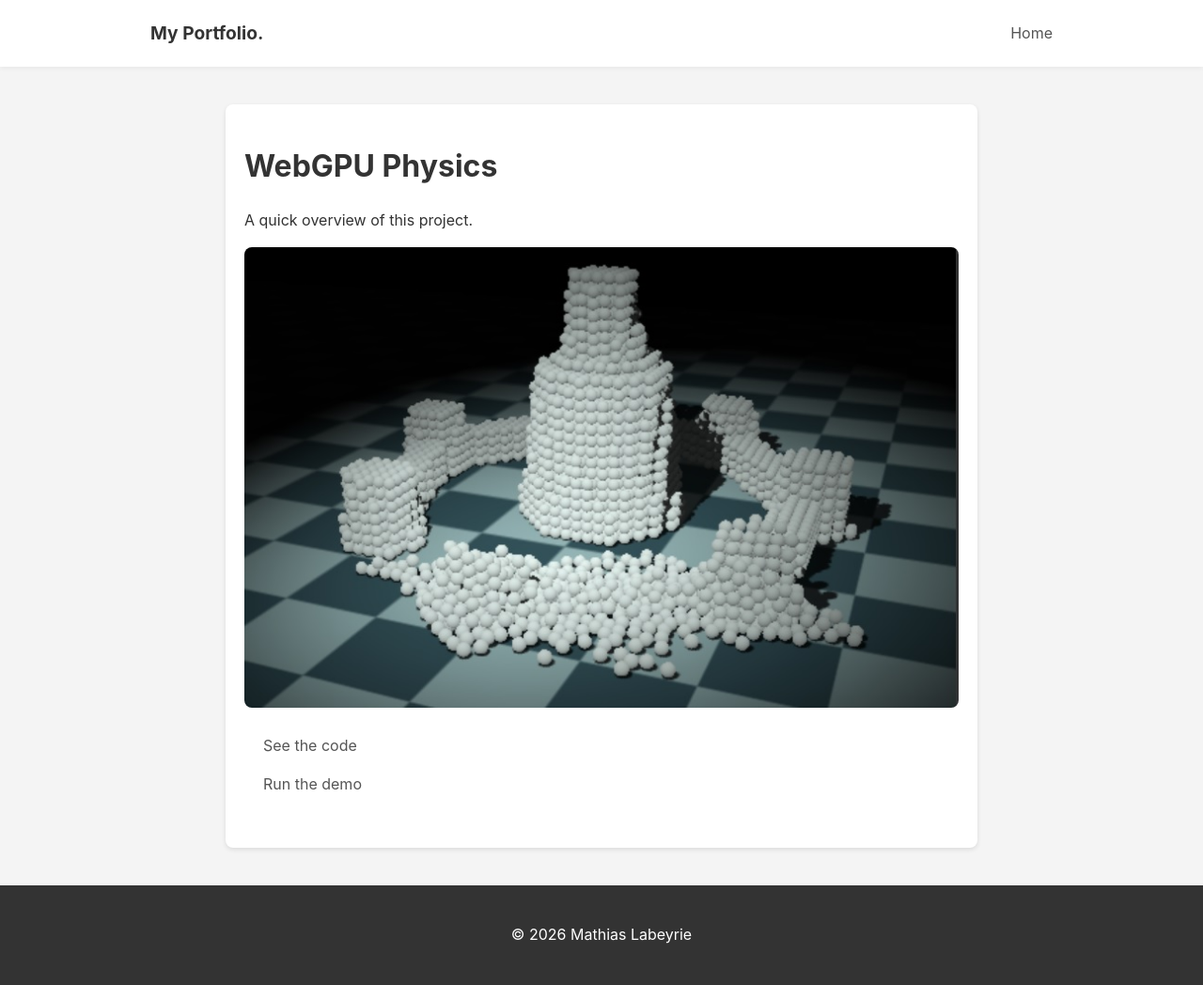
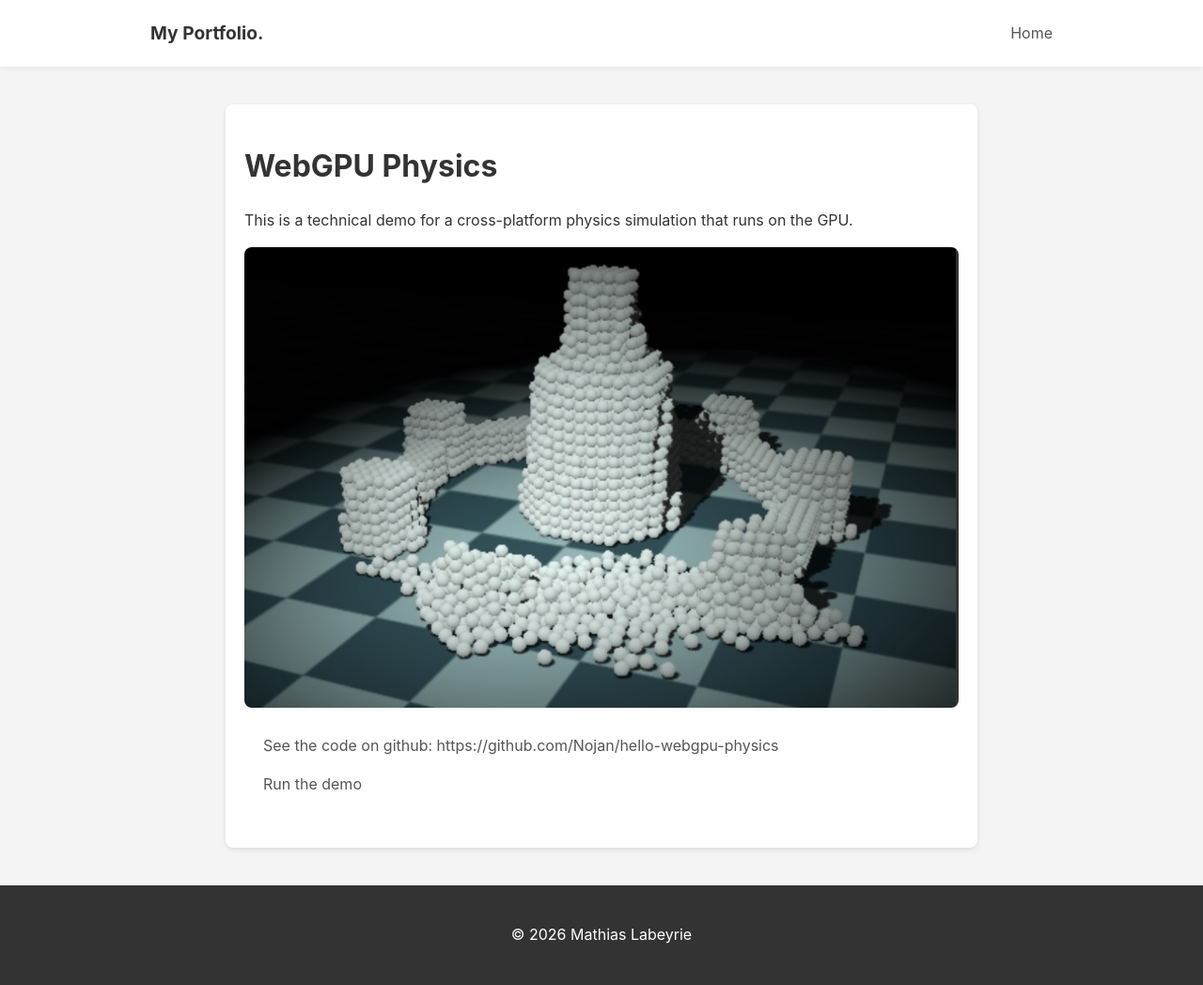
Before and after one commit to Nojan/nojan.github.io, a Jekyll site: the page portofolio/WebGPUphysics/index.html, which Jekyll copies as it is, in a window 1280 px wide. Shown: the whole page at 94% size. Built offline with Jekyll 4.4.1, drawn with Linux system fonts in a browser that asks for light colours; Markdown is read by kramdown in place of the engine named in the settings.

Commit message:
description WebGPU Physics

```diff
--- a/portofolio/WebGPUphysics/index.html
+++ b/portofolio/WebGPUphysics/index.html
@@ -17,10 +17,10 @@
     <main>
         <article class="project-page">
             <h1>WebGPU Physics</h1>
-            <p>A quick overview of this project.</p>
+            <p>This is a technical demo for a cross-platform physics simulation that runs on the GPU.</p>
             <img src="title_card.jpg" alt="Screenshot of this project">
             <div class="project-content">
-                <p><a href="https://github.com/Nojan/hello-webgpu-physics/tree/Physics" class="nav-link">See the code</a></p>
+                <p><a href="https://github.com/Nojan/hello-webgpu-physics" class="nav-link">See the code on github: https://github.com/Nojan/hello-webgpu-physics</a></p>
                 <p></p><a href="https://webgpu.mlabeyrie.net/html/" class="nav-link">Run the demo</a></p>
             </div>
         </article>
--- a/portofolio/index.html
+++ b/portofolio/index.html
@@ -51,7 +51,7 @@
                     <img src="WebGPUphysics/title_card.jpg" alt="Screenshot of Project Template" loading="lazy">
                     <div class="project-info">
                         <h2>WebGPU physics</h2>
-                        <p>An API for managing inventory...</p>
+                        <p>A cross-platform physics simulation on GPU</p>
                         <span class="read-more">View Details &rarr;</span>
                     </div>
                 </a>
```
